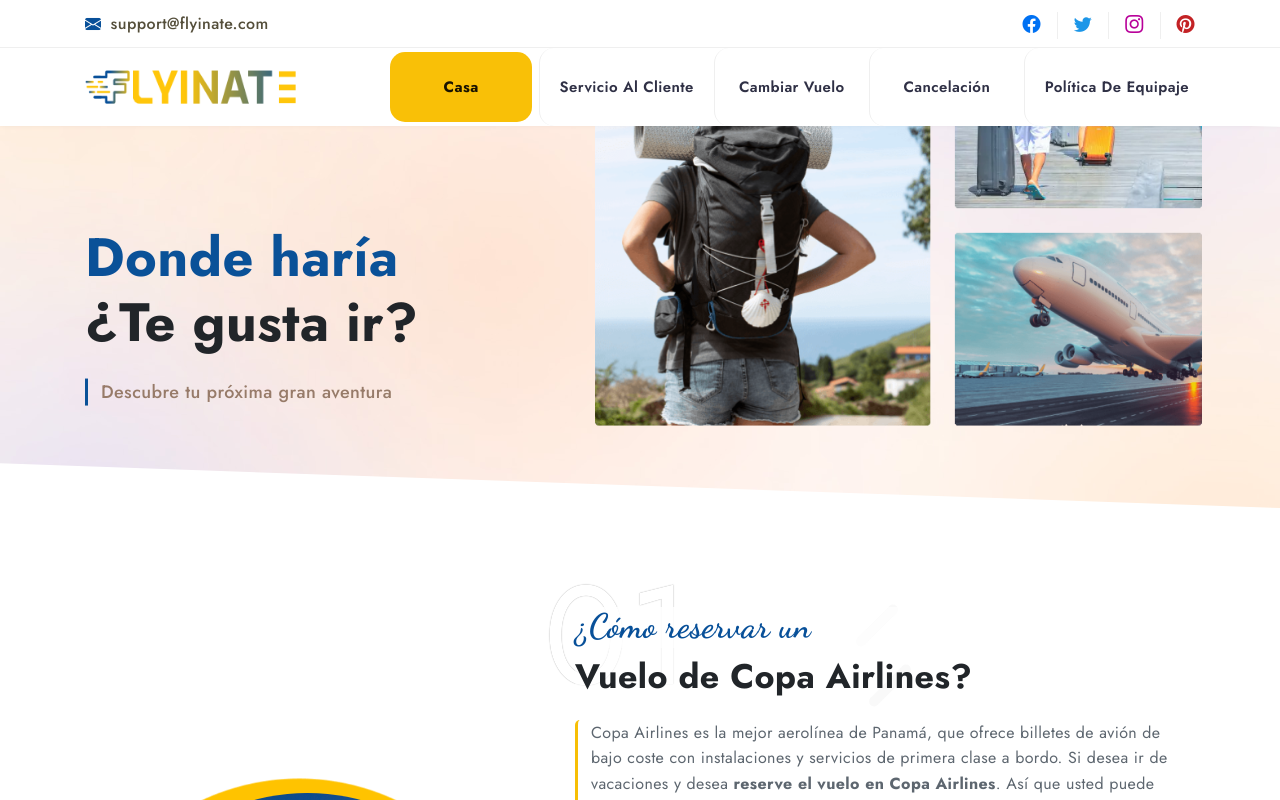
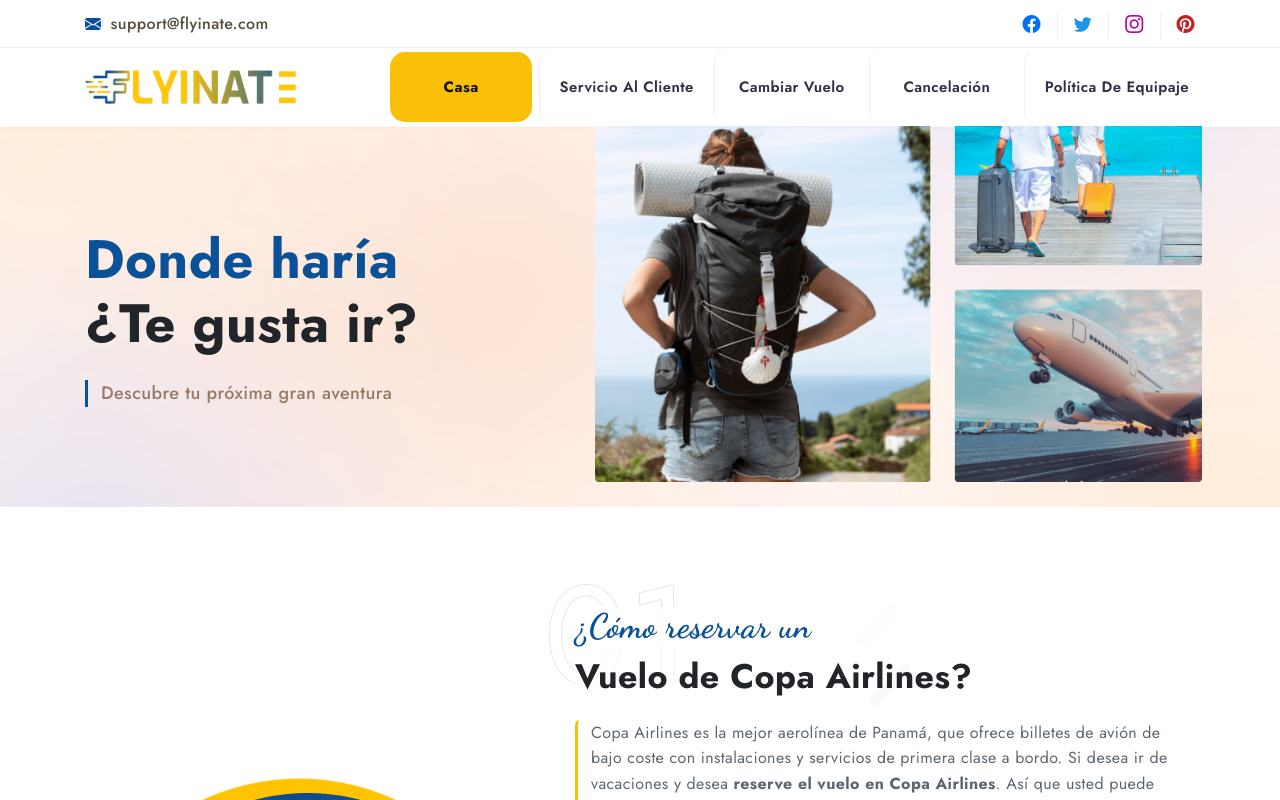
Before and after one commit to SNVA0011/CopaFlyinate, a Next.js app: page / in a window 1280 px wide. Shown: the top 800 px of the page. Built offline with nearby package versions, Linux system fonts and the light colour scheme.

Commit message:
aLLPAGES-DONE

```diff
--- a/styles/globals.css
+++ b/styles/globals.css
@@ -29,11 +29,12 @@
  body .navtop_callto ul.social-urls a.Fpinterest{ color: #c32225; }
  body .navtop_callto .callmail a .bi, body .navtop_callto .callmail a:hover, body .navtop_callto ul.social-urls a:hover{        color: #085099;}
  body .navtop_callto .callmail a{ color: #544e3a; font-weight: 500; }
- .new_header_area .social-urls li { border-left: solid 1px #efefef; padding-left: 1rem!important; }
+ .new_header_area .social-urls li {border-left: solid 1px #efefef; padding-left: 1rem!important; }
  .new_header_area .social-urls li:first-child{ border-left:0; padding-left: 0!important; }
  body .navtop_callto .callmail .bi.bi-envelope-fill { position: relative; top: 1px; }
- body .enginebanner_sctn{ background: url('/static/images/home-one-banner.jpg'); background-repeat: no-repeat; background-size: cover; background-position: center center; position: relative; margin-bottom: 40px; -webkit-transform: skewY(2deg); -moz-transform: skewY(2deg); -ms-transform: skewY(2deg); -o-transform: skewY(2deg); transform: skewY(2deg); -webkit-transform-origin: right; -moz-transform-origin: right; -ms-transform-origin: right; -o-transform-origin: right; transform-origin: right; }
- body .enginebanner_sctn .container{position:relative;z-index:2; -webkit-transform: skewY(-2deg); -moz-transform: skewY(-2deg); -ms-transform: skewY(-2deg); -o-transform: skewY(-2deg); transform: skewY(-2deg); -webkit-transform-origin: right; -moz-transform-origin: right; -ms-transform-origin: right; -o-transform-origin: right; transform-origin: right; }
+ body .enginebanner_sctn{background: url('/static/images/home-one-banner.jpg'); background-repeat: no-repeat; background-size: cover; background-position: center center;
+    position: relative; margin-bottom: 40px; -webkit-transform-origin: right; -moz-transform-origin: right; -ms-transform-origin: right; -o-transform-origin: right; transform-origin: right; }
+ body .enginebanner_sctn .container{position:relative;z-index:2; -webkit-transform-origin: right; -moz-transform-origin: right; -ms-transform-origin: right; -o-transform-origin: right; transform-origin: right; }
  body .enginebanner_sctn .minh.align-items-center.row{min-height:635px}
  body .enginebanner_sctn .banner-shape-14.w-100{position:absolute;bottom:-1px;left:0;height:80px;z-index:2}
  body .enginebanner_sctn .enginebox { background: 0 0; border-radius: 8px; position: relative; z-index: 3; }
@@ -702,7 +703,7 @@
  /* media query  */
 
  @media (min-width:1200px){
-     img.travelby-box { position: absolute; max-width: none; right: 0; bottom: 80px; width: 216%; }
+     img.travelby-box { position: absolute; max-width: none; right: 0; bottom: 25px; width: 216%; }
  p.footer_disclaimer_what{ padding-right: 10px; }
  .airportbaggage-wrp{ margin-left: -70px; margin-right: -70px; }
  .como-reservar.ls .resvtitle-1 { top: -90px; left: -38px; }
@@ -719,7 +720,7 @@
  .resvtitle-2{ font-size: 30px; }
  .where-doyou-form{ margin-bottom: 0; max-width: 768px; margin-left: auto; margin-right: auto; border-radius: 10px; }
  img.airport-baggage { border-radius: 15px; }
- img.travelby-box { width: auto; margin: 60px auto -40px; display: block; border-radius: 10px; }
+ img.travelby-box { width: auto; margin: 0 auto -40px; display: block; border-radius: 10px; }
  .como-reservar .pl-50 { padding-left: 30px; padding-right: 30px;  }
  .como-reservar .flex-row-reverse .pl-50{ padding-left: 30px; padding-right: 30px; }
  body .new_header_area {
```
